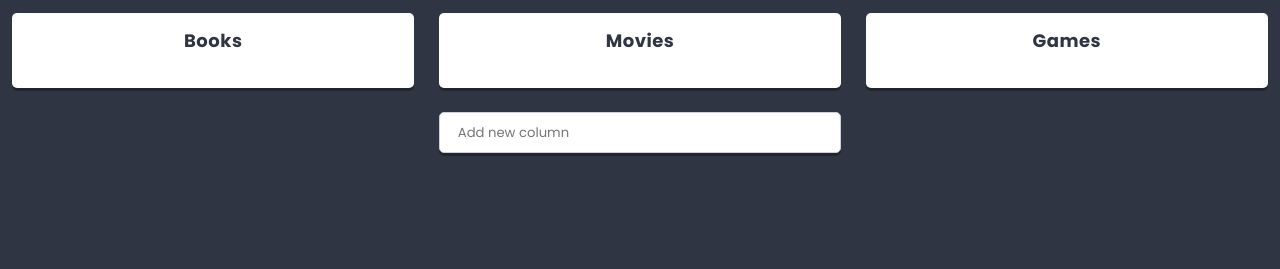
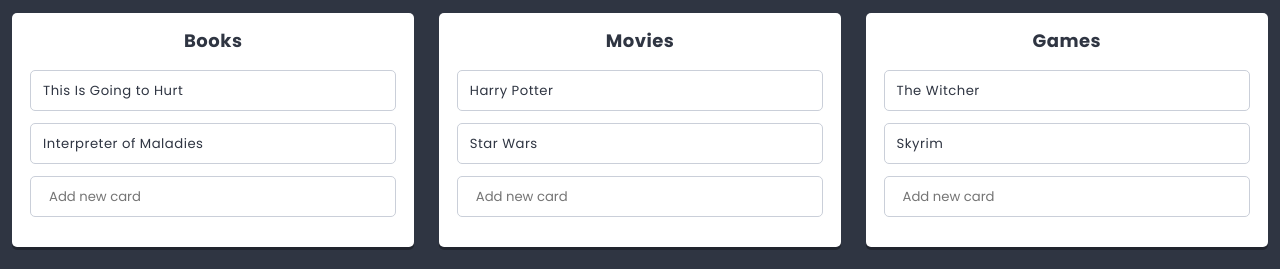
Before and after one commit to Akagi80/React, a React app: page / in a window 1280 px wide. Shown: the part 419-688 px from the top of the page. Built offline with nearby package versions, Linux system fonts and the light colour scheme.

Commit message:
Add Card component, add Column.js new functions

```diff
--- /dev/null
+++ b/src/components/Card/Card.js
@@ -0,0 +1,19 @@
+import React from 'react';
+import styles from './Card.scss';
+import PropTypes from 'prop-types';
+
+class Card extends React.Component {
+  static propTypes = {
+    title: PropTypes.string,
+  }
+
+  render() {
+    return (
+      <section className={styles.component}>
+        {this.props.title}
+      </section>
+    )
+  }
+}
+
+export default Card;
--- a/src/components/Column/Column.js
+++ b/src/components/Column/Column.js
@@ -1,16 +1,49 @@
 import React from 'react';
 import styles from './Column.scss';
 import PropTypes from 'prop-types';
+import Card from '../Card/Card.js';
+import Creator from '../Creator/Creator.js';
+import {settings} from '../../data/dataStore';
 
 class Column extends React.Component {
+
+  // początkowy stan komponentu cards
+  state = {
+    cards: this.props.cards || [],
+  }
+
   static propTypes = {
     title: PropTypes.string.isRequired,
+  }
+
+  addCard(title){
+    this.setState(state => (
+      {
+        cards: [
+          ...state.cards,
+          {
+            key: state.cards.length ? state.cards[state.cards.length-1].key+1 : 0,
+            title,
+            icon: 'list-alt',
+            cards: []
+          }
+        ]
+      }
+    ));
   }
 
   render() {
     return (
       <section className={styles.component}>
         <h3 className={styles.title}>{this.props.title}</h3>
+        <div>
+          {this.state.cards.map(({key, ...cardProps}) => (
+            <Card key={key} {...cardProps} />
+          ))}
+        </div>
+        <div className={styles.creator}>
+          <Creator text={settings.cardCreatorText} action={title => this.addCard(title)}/>
+        </div>
       </section>
     )
   }
```
